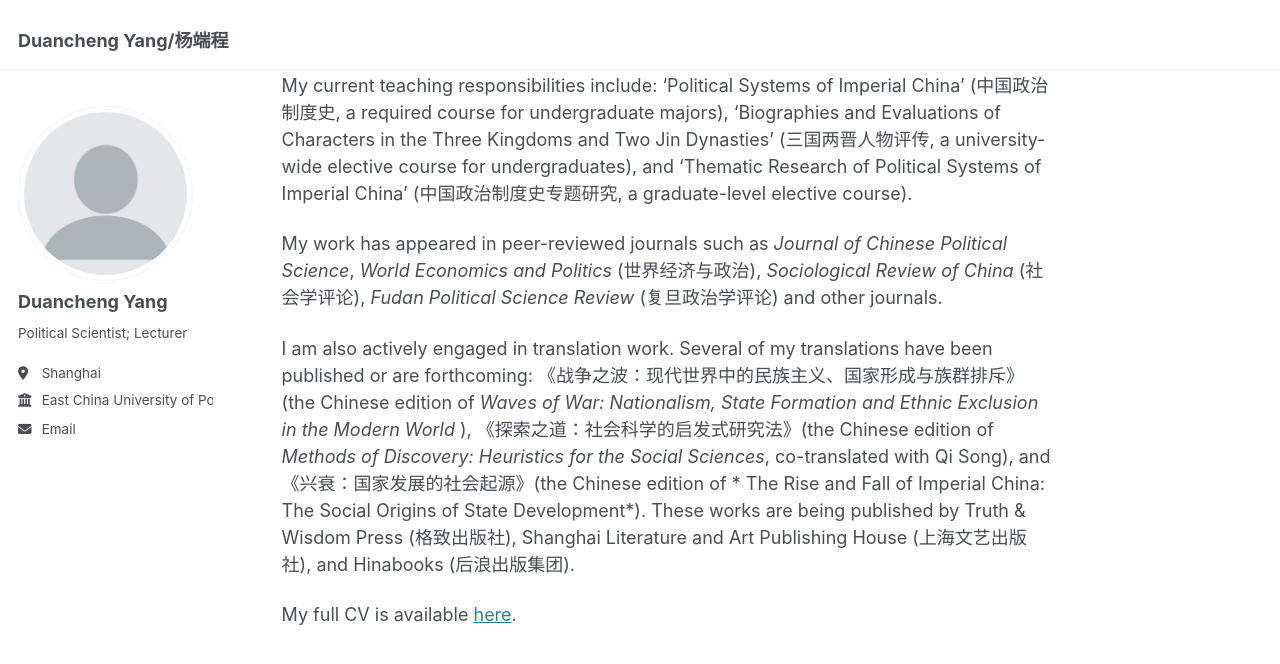
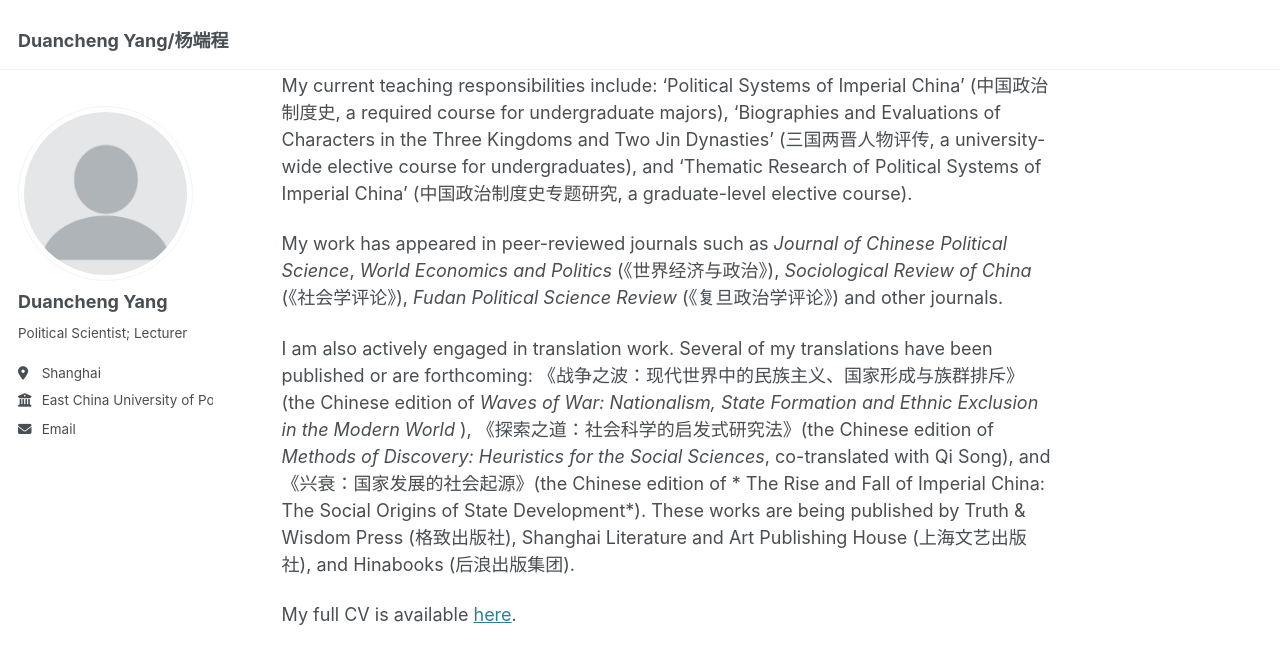
Before and after one commit to DCYeo/dcyeo.github.io, a Jekyll site: the page built from _pages/about.md, in a window 1280 px wide and 900 px high, scrolled down 484 px. Shown: the top 664 px of the window. Built offline with Jekyll 4.4.1, drawn with Linux system fonts in a browser that asks for light colours.

```diff
--- a/_pages/about.md
+++ b/_pages/about.md
@@ -18,7 +18,7 @@ Now I’m a lecturer at School of Government, East University of Political Scien
 
 My current teaching responsibilities include: 'Political Systems of Imperial China' (中国政治制度史, a required course for undergraduate majors), 'Biographies and Evaluations of Characters in the Three Kingdoms and Two Jin Dynasties' (三国两晋人物评传, a university-wide elective course for undergraduates), and 'Thematic Research of Political Systems of Imperial China' (中国政治制度史专题研究, a graduate-level elective course).
 
-My work has appeared in peer-reviewed journals such as *Journal of Chinese Political Science*, *World Economics and Politics* (世界经济与政治), *Sociological Review of China* (社会学评论), *Fudan Political Science Review* (复旦政治学评论) and other journals.
+My work has appeared in peer-reviewed journals such as *Journal of Chinese Political Science*, *World Economics and Politics* (《世界经济与政治》), *Sociological Review of China* (《社会学评论》), *Fudan Political Science Review* (《复旦政治学评论》) and other journals.
 
 I am also actively engaged in translation work. Several of my translations have been published or are forthcoming: 《战争之波：现代世界中的民族主义、国家形成与族群排斥》(the Chinese edition of *Waves of War: Nationalism, State Formation and Ethnic Exclusion in the Modern World* ), 《探索之道：社会科学的启发式研究法》(the Chinese edition of *Methods of Discovery: Heuristics for the Social Sciences*, co-translated with Qi Song), and 《兴衰：国家发展的社会起源》(the Chinese edition of * The Rise and Fall of Imperial China: The Social Origins of State Development*). These works are being published by Truth & Wisdom Press (格致出版社), Shanghai Literature and Art Publishing House (上海文艺出版社), and Hinabooks (后浪出版集团).
 
```
